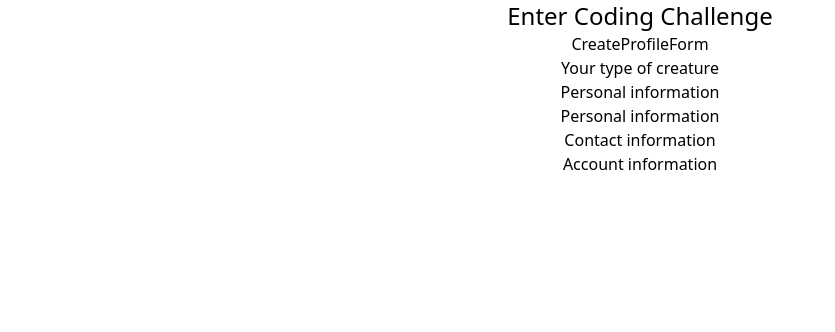
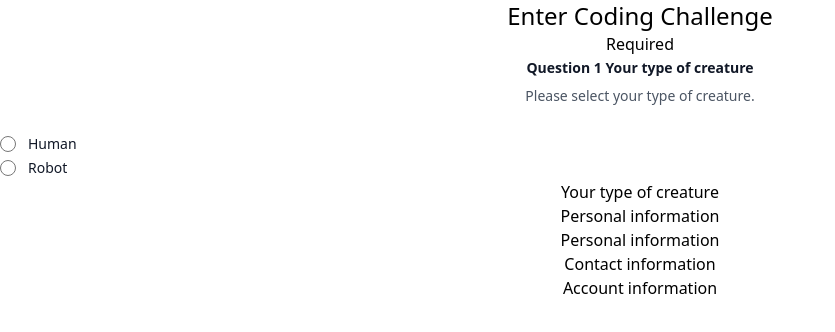
Before and after one commit to CharlesOuverleaux/enter-challenge, a Next.js app: page / in a window 1280 px wide. Shown: the top 332 px of the page, without its empty margins (0-835 px from the left). Built offline with nearby package versions, Linux system fonts and the light colour scheme.

Commit message:
Add radio step

```diff
--- a/components/forms/CreateProfileForm/CreateProfileForm.tsx
+++ b/components/forms/CreateProfileForm/CreateProfileForm.tsx
@@ -1,7 +1,77 @@
 import React from "react";
+import { isStepRequired } from "../../../helpers/isStepRequired";
 
-const CreateProfileForm = () => {
-  return <div>CreateProfileForm</div>;
+const step = {
+  stepId: "step_01",
+  title: "Your type of creature",
+  description: "Please select your type of creature.",
+  fields: [
+    {
+      fieldId: "field_01",
+      type: "radio",
+      properties: [
+        {
+          id: "radio_01",
+          placeholder: "",
+          label: "Human",
+          description: "",
+          value: "human",
+        },
+        {
+          id: "radio_02",
+          placeholder: "",
+          label: "Robot",
+          description: "",
+          value: "robot",
+        },
+      ],
+      validation: {
+        required: true,
+      },
+    },
+  ],
+  secondaryButtonLabel: "",
+  primaryButtonLabel: "Next step",
 };
 
+const CreateProfileForm = () => (
+  <form>
+    <div key={step.stepId}>
+      <p>{isStepRequired(step) ? "Required" : "Optional"}</p>
+      <fieldset>
+        <legend className="text-sm font-semibold leading-6 text-gray-900">
+          Question 1 {step.title}
+        </legend>
+        <p className="mt-1 text-sm leading-6 text-gray-600">
+          {step.description}
+        </p>
+        <div className="mt-6 space-y-6">
+          {step.fields.map((field) => (
+            <div key={field.fieldId}>
+              {field.properties.map((property) => (
+                <div key={property.id} className="flex items-center gap-x-3">
+                  <input
+                    type="radio"
+                    id={property.id}
+                    name={field.fieldId}
+                    value={property.value}
+                    required={field.validation?.required}
+                    className="h-4 w-4 border-gray-300 text-indigo-600 focus:ring-indigo-600"
+                  />
+                  <label
+                    htmlFor={property.id}
+                    className="block text-sm font-medium leading-6 text-gray-900"
+                  >
+                    {property.label}
+                  </label>
+                </div>
+              ))}
+            </div>
+          ))}
+        </div>
+      </fieldset>
+    </div>
+  </form>
+);
+
 export default CreateProfileForm;
--- a/data/formData.json
+++ b/data/formData.json
@@ -5,6 +5,7 @@
       {
         "stepId": "step_01",
         "title": "Your type of creature",
+        "description": "Please select your type of creature.",
         "fields": [
           {
             "fieldId": "field_01",
@@ -36,6 +37,7 @@
       {
         "stepId": "step_02",
         "title": "Personal information",
+        "description": "Please enter your personal information.",
         "fields": [
           {
             "fieldId": "field_02",
@@ -58,6 +60,7 @@
       {
         "stepId": "step_03",
         "title": "Personal information",
+        "description": "Please enter your personal information.",
         "fields": [
           {
             "fieldId": "field_03",
@@ -80,6 +83,7 @@
       {
         "stepId": "step_04",
         "title": "Contact information",
+        "description": "Please enter your contact information.",
         "fields": [
           {
             "fieldId": "field_04",
@@ -116,6 +120,7 @@
       {
         "stepId": "step_05",
         "title": "Account information",
+        "description": "Please enter your account information.",
         "fields": [
           {
             "fieldId": "field_06",
--- /dev/null
+++ b/helpers/isStepRequired.ts
@@ -0,0 +1,18 @@
+/**
+ * Checks if a step is required based on the validation rules of its fields.
+ * @param step - The step object containing fields and their validation rules.
+ * @returns A boolean value indicating if the step is required.
+ */
+
+export const isStepRequired = (step: any): boolean => {
+  let isRequired = false;
+
+  for (const field of step.fields) {
+    if (field.validation && field.validation.required) {
+      isRequired = true;
+      break;
+    }
+  }
+
+  return isRequired;
+};
```
